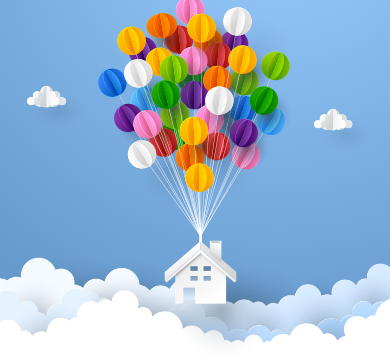
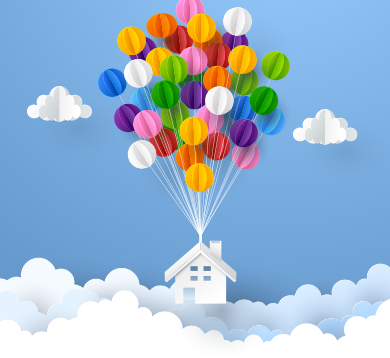
Before and after one commit to MitchElbourne/ramseycrookall, a plain HTML site: page index.html in a window 390 px wide. Shown: the part 94-452 px from the top of the page. Drawn offline with nearby package versions, Linux system fonts and the light colour scheme; a web font is replaced by a local one.

```diff
--- a/sass/pages/_01-00-home.scss
+++ b/sass/pages/_01-00-home.scss
@@ -154,12 +154,16 @@ main {
         left: 25%;
         top: 5rem;
       }
+      .small-cloud {
+        max-width: 25%;
+        width: 25%;
+      }
       .cloud-1 {
         top: 40%;
         left: 1.5rem;
       }
       .cloud-2 {
-        right: 1rem;
+        right: 0rem;
       }
     }
     @media (max-width: 440px) {
```
Also changed, not shown: css/stylesheet.css.
